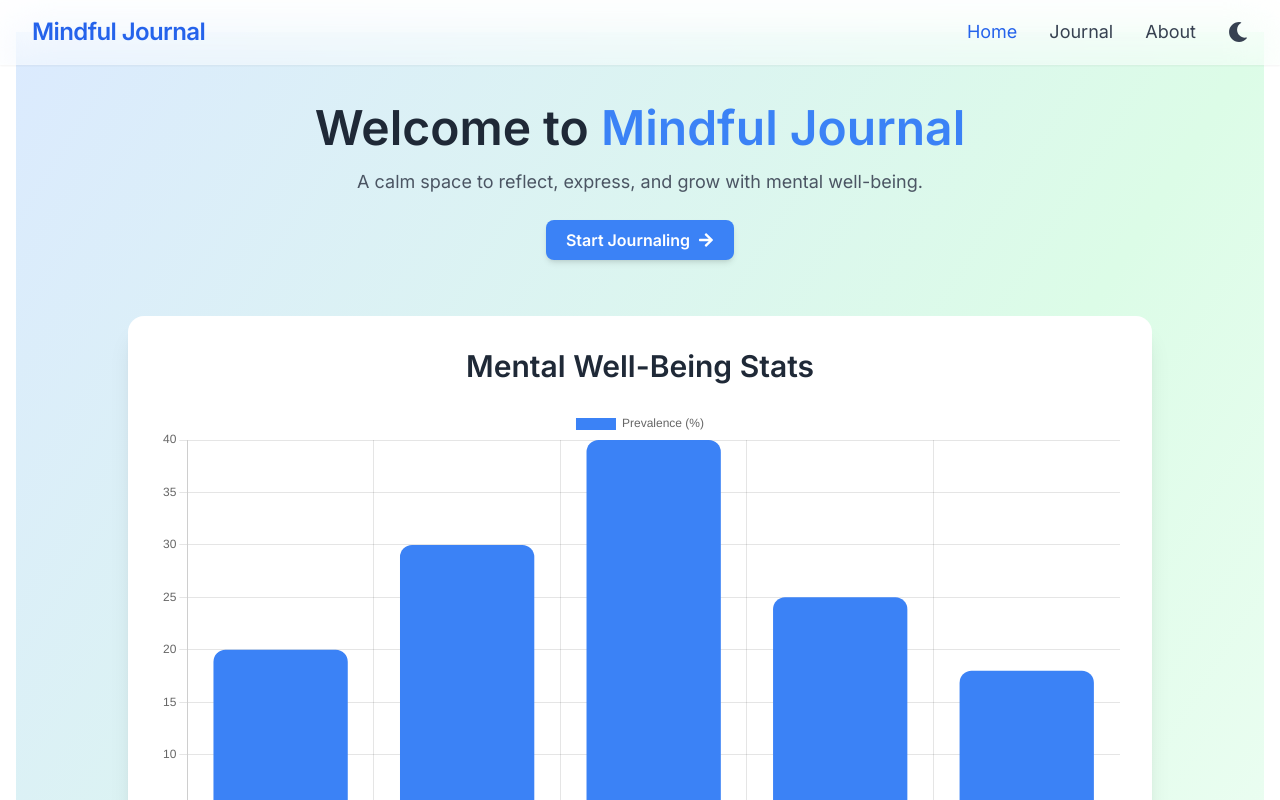
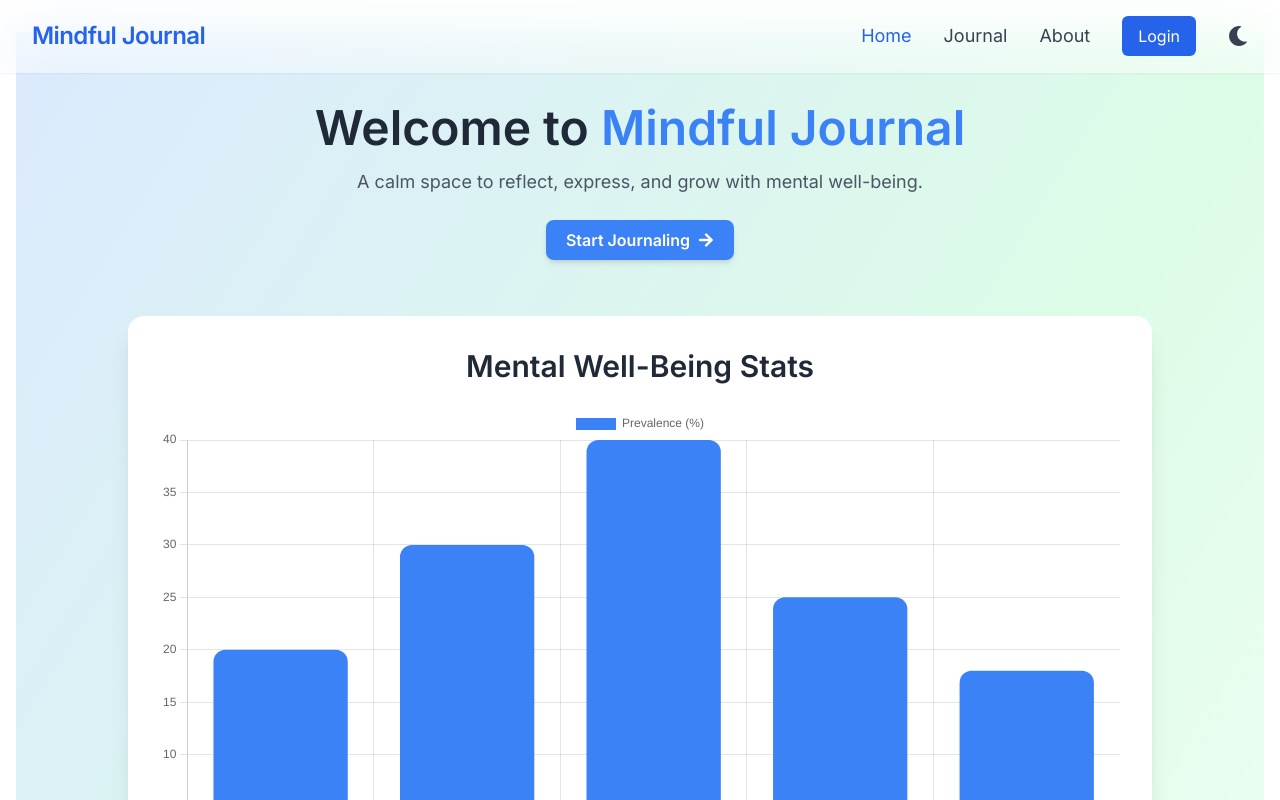
Before and after one commit to RohanShrivastava08/Mindful-Journal, a React (Vite) app: page / in a window 1280 px wide. Shown: the top 800 px of the page. Built offline with nearby package versions, Linux system fonts and the light colour scheme; the HTML template or start-up script is replaced by a standard one.

Commit message:
Navbar Updated

```diff
--- a/src/components/Navbar.jsx
+++ b/src/components/Navbar.jsx
@@ -59,6 +59,13 @@ const Navbar = () => {
             </Link>
           ))}
 
+          {/* Login Button */}
+          <button
+            className="bg-blue-600 hover:bg-blue-700 text-white font-medium px-4 py-2 rounded-md transition duration-300"
+          >
+            Login
+          </button>
+
           {/* Dark Mode Toggle */}
           <button
             onClick={toggleDarkMode}
@@ -96,6 +103,15 @@ const Navbar = () => {
               {link.name}
             </Link>
           ))}
+
+          {/* Login Button in Mobile Menu */}
+          <button
+            className="w-full bg-blue-600 hover:bg-blue-700 text-white font-medium px-4 py-2 rounded-md transition duration-300"
+          >
+            Login
+          </button>
+
+          {/* Dark Mode Toggle */}
           <button
             onClick={toggleDarkMode}
             className="flex items-center gap-2 text-lg mt-4 text-gray-700 dark:text-gray-300 hover:text-yellow-500 dark:hover:text-yellow-400 transition duration-300"
```
